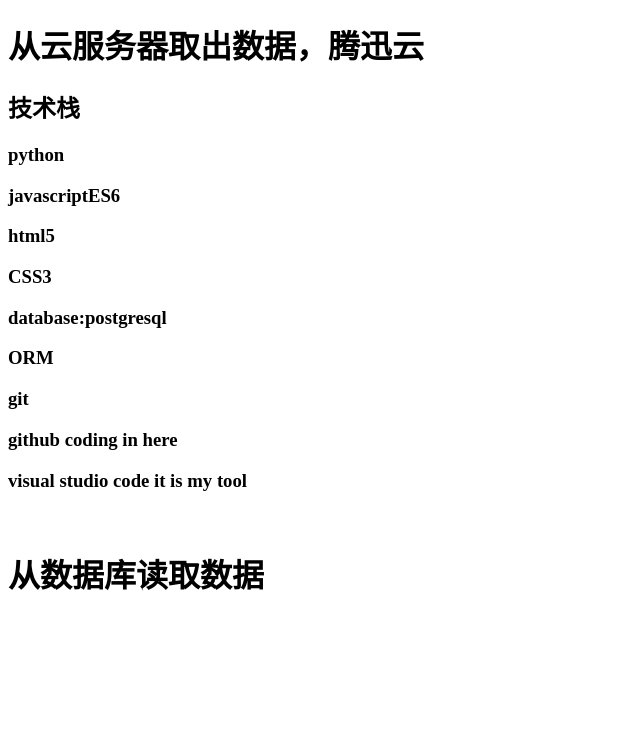
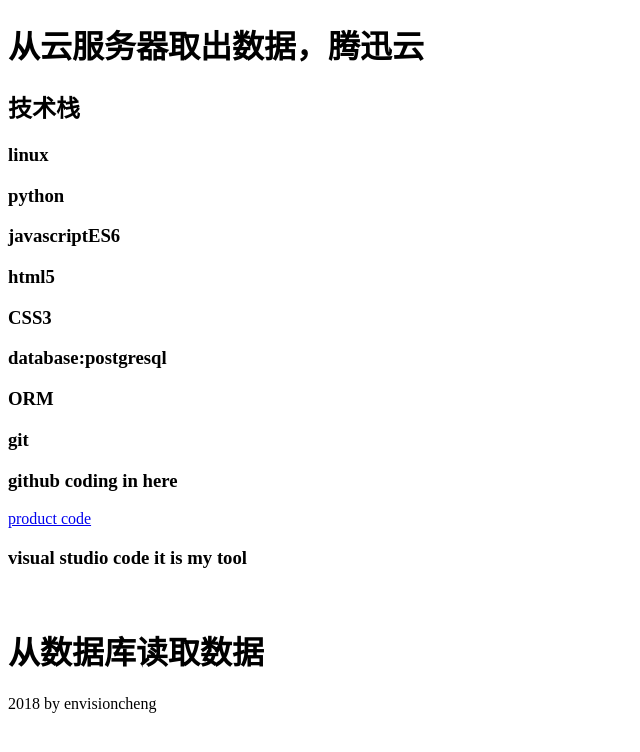
Before and after one commit to envisioncheng/myblogs, a Flask app: page /education/ in a window 1280 px wide. Shown: the top 752 px of the page, without its empty margins (0-640 px from the left). Run offline with Flask 2, Linux system fonts and the light colour scheme; data that the repository does not hold is empty.

Commit message:
add a link

```diff
--- a/templates/flights.html
+++ b/templates/flights.html
@@ -5,12 +5,13 @@
     <meta charset="UTF-8">
     <meta name="viewport" content="width=device-width, initial-scale=1.0">
     <meta http-equiv="X-UA-Compatible" content="ie=edge">
-    <title>飞机清单</title>
+    <title>Education</title>
 </head>
 
 <body>
     <h1>从云服务器取出数据，腾迅云</h1>
     <h2>技术栈</h2>
+    <h3>linux</h3>
     <h3>python</h3>
     <h3>javascriptES6</h3>
     <h3>html5</h3>
@@ -20,6 +21,7 @@
     <h3>git</h3>
 
     <h3>github coding in here</h3>
+    <a href="https://github.com/envisioncheng/myblogs">product code</a>
     <h3>visual studio code it is my tool </h3>
 
     <br/>
@@ -34,7 +36,7 @@
         </li>
         {% endfor %}
     </ul>
-
+     <footer>2018 by envisioncheng</footer>
 </body>
 
 
```
